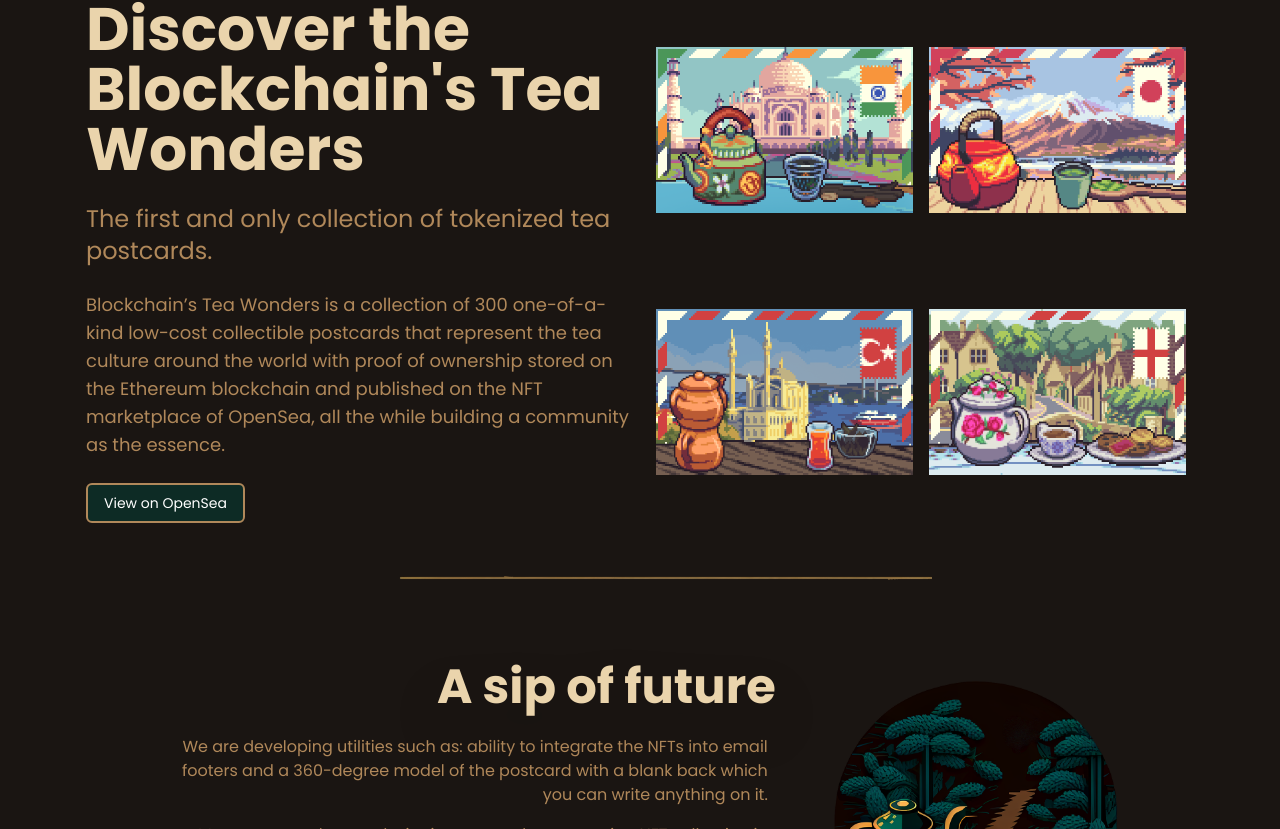
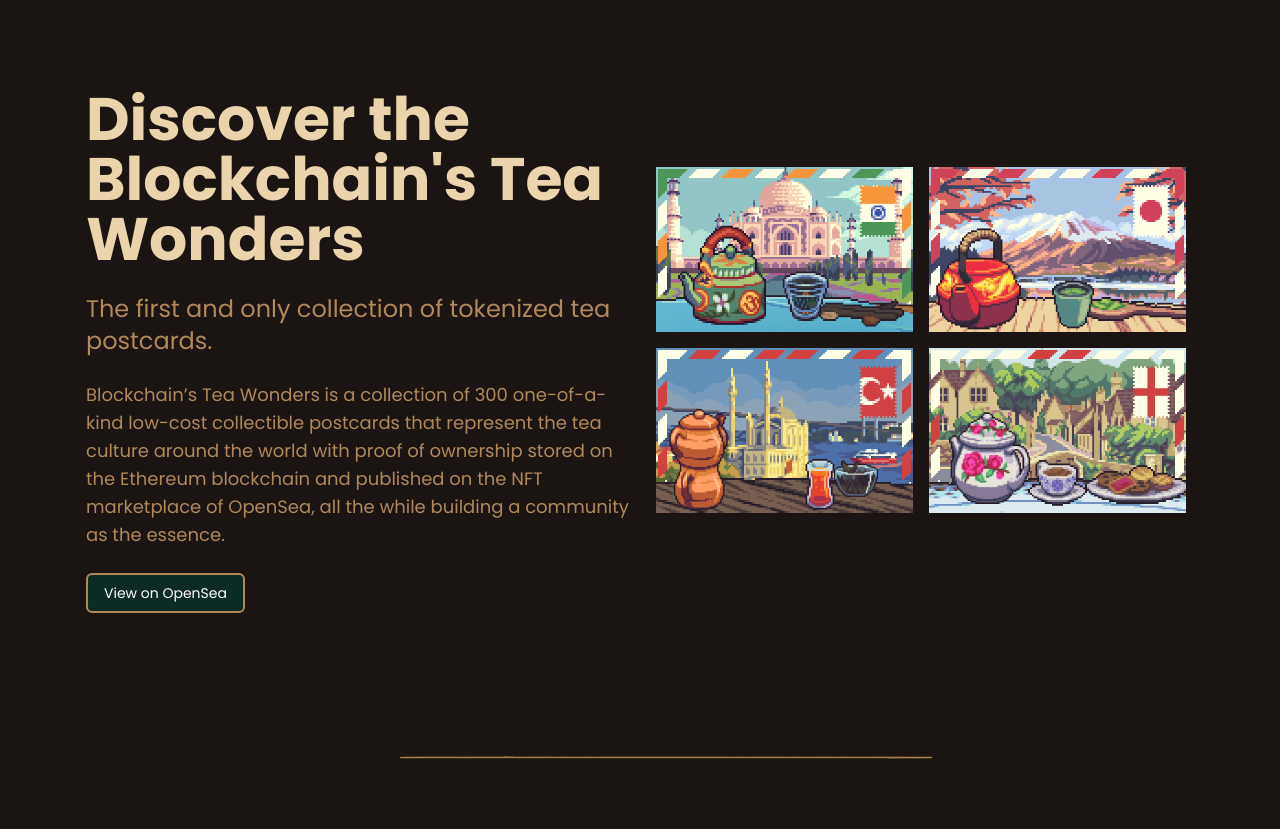
Before and after one commit to emrey2/nftea, a React (Vite) app: page / in a window 1280 px wide. Shown: the part 791-1620 px from the top of the page. Built offline with nearby package versions, Linux system fonts and the light colour scheme.

Commit message:
bartunun müthis akli

```diff
--- a/src/components/AboutUs.jsx
+++ b/src/components/AboutUs.jsx
@@ -34,13 +34,13 @@ const AboutUs = () => {
       </div>
       {/* Right Side */}
 
-      <div className="grid grid-cols-2 grid-rows-2">
+      <div className="grid-container mt-40">
         <a
           target="_blank"
           href="https://opensea.io/assets/ethereum/0x495f947276749ce646f68ac8c248420045cb7b5e/61137442917631097229239203684473123070762806021368897069094474521944015241217"
         >
           <img
-            className=" object-contain w-full  h-full p-2 hover:scale-105 duration-300"
+            className=" object-cover w-full  h-full p-2 hover:scale-105 duration-300"
             src={india}
             alt="/"
           />
@@ -50,7 +50,7 @@ const AboutUs = () => {
           href="https://opensea.io/assets/ethereum/0x495f947276749ce646f68ac8c248420045cb7b5e/61137442917631097229239203684473123070762806021368897069094474449376247808001"
         >
           <img
-            className=" object-contain w-full h-full p-2 hover:scale-105 duration-300"
+            className=" object-cover w-full h-full p-2 hover:scale-105 duration-300"
             src={japan}
             alt="/"
           />
@@ -60,7 +60,7 @@ const AboutUs = () => {
           href="https://opensea.io/assets/ethereum/0x495f947276749ce646f68ac8c248420045cb7b5e/61137442917631097229239203684473123070762806021368897069094474586815201280001"
         >
           <img
-            className="object-contain w-full h-full p-2 hover:scale-105 duration-300"
+            className="object-cover w-full h-full p-2 hover:scale-105 duration-300"
             src={turkey}
             alt="/"
           />
@@ -70,7 +70,7 @@ const AboutUs = () => {
           href="https://opensea.io/assets/ethereum/0x495f947276749ce646f68ac8c248420045cb7b5e/61137442917631097229239203684473123070762806021368897069094474538436689657857"
         >
           <img
-            className=" object-contain w-full h-full p-2 hover:scale-105 duration-300"
+            className=" object-cover w-full h-full p-2 hover:scale-105 duration-300"
             src={england}
             alt="/"
           />
--- a/src/index.css
+++ b/src/index.css
@@ -33,6 +33,21 @@
     font-size: 15px;
     transition: 0.3s;
     opacity: 0.8s;
+  }
+
+  p {
+    @apply text-lg;
+  }
+
+  .grid-container {
+    display: grid;
+    grid-template-columns: 1fr 1fr;
+    grid-template-rows: 1fr 1fr 1fr;
+    gap: 0px 0px;
+    grid-template-areas:
+      ". ."
+      ". ."
+      ". .";
   }
 
   .links:hover a {
```
